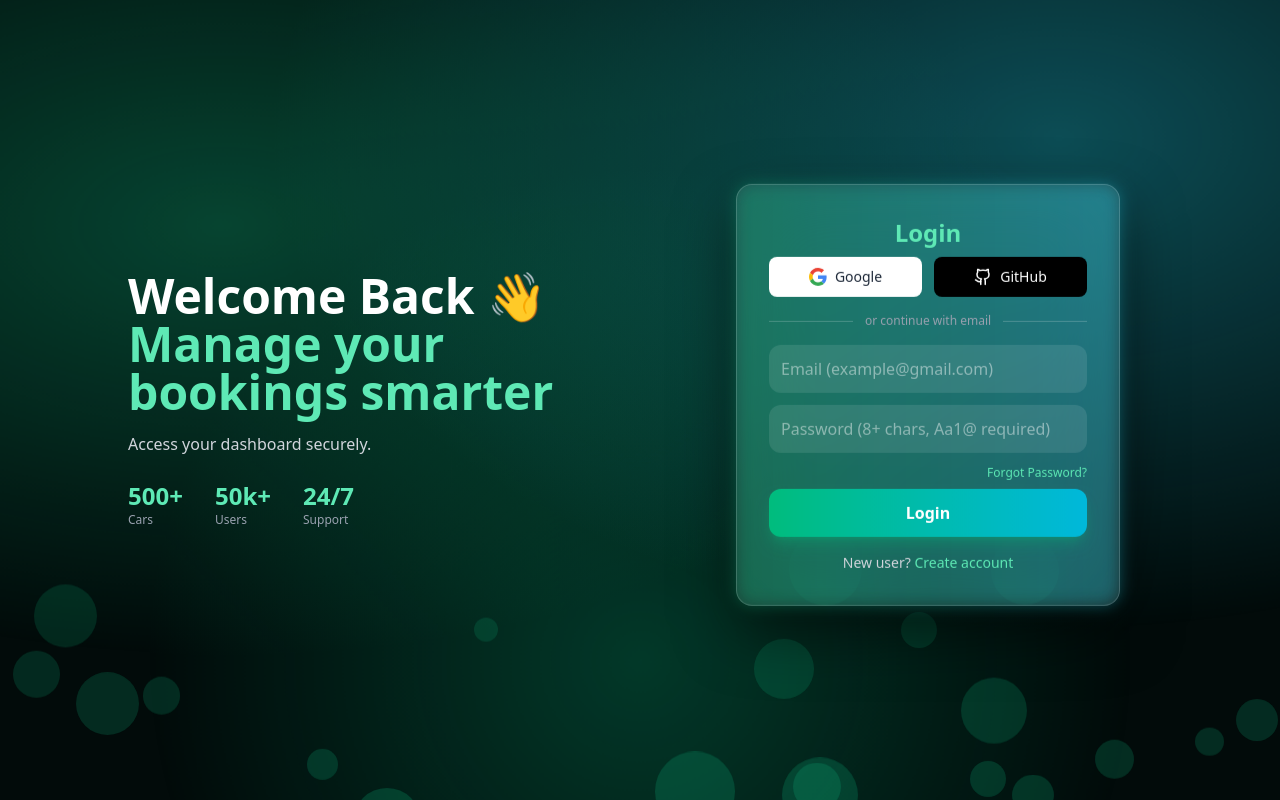
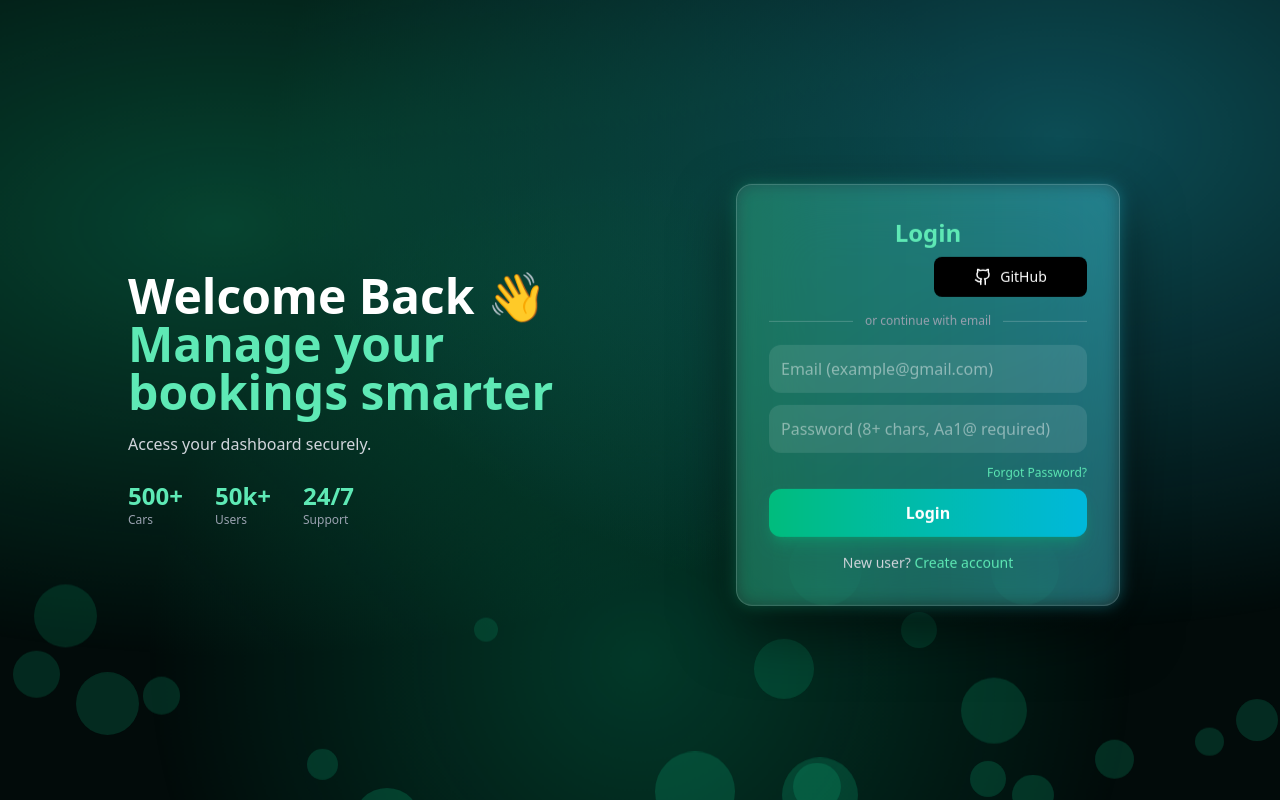
Before and after one commit to kaushal97299/carbooking-clients, a Next.js app: page / in a window 1280 px wide. Built offline with nearby package versions, Linux system fonts and the light colour scheme; no server answers.

Commit message:
google signup re code

```diff
--- a/app/page.tsx
+++ b/app/page.tsx
@@ -7,8 +7,9 @@ import { useRouter } from "next/navigation";
 import { isTokenExpired, logoutUser } from "../app/utils/Cauth";
 import axios from "axios";
 import { Github } from "lucide-react";
-import { useGoogleLogin } from "@react-oauth/google";
+
 import { motion } from "framer-motion";
+import { GoogleLogin } from "@react-oauth/google";
 
 const API = process.env.NEXT_PUBLIC_API_URL;
 
@@ -59,21 +60,6 @@ useEffect(() => {
 
 }, []);
 
-  const handleGoogleLogin = useGoogleLogin({
-    onSuccess: async (tokenResponse) => {
-      try {
-        const res = await axios.post(`${API}/api/google-log`, {
-          token: tokenResponse.access_token,
-        });
-        localStorage.setItem("token", res.data.token);
-        localStorage.setItem("userEmail", res.data.user.email);
-        router.push("/dashboard");
-      } catch (err: any) {
-        setError(err?.response?.data?.message || "Google login failed");
-      }
-    },
-    onError: () => setError("Google login failed"),
-  });
   /* ================= SOCIAL LOGIN ================= */
 
 
@@ -299,19 +285,24 @@ useEffect(() => {
 
             {/* SOCIAL LOGIN */}
             <div className="grid grid-cols-2 gap-3 mb-4">
+             <GoogleLogin
+  onSuccess={async (credentialResponse) => {
+    try {
+      const res = await axios.post(`${API}/api/google-log`, {
+        token: credentialResponse.credential,
+      });
 
-              <button
-                onClick={() => handleGoogleLogin()}
-                className="flex items-center justify-center gap-2 bg-white text-gray-800 py-2.5 rounded-lg text-sm font-medium hover:bg-gray-100 transition-colors"
-              >
-                <svg width="18" height="18" viewBox="0 0 48 48">
-                  <path fill="#EA4335" d="M24 9.5c3.54 0 6.71 1.22 9.21 3.6l6.85-6.85C35.9 2.38 30.47 0 24 0 14.62 0 6.51 5.38 2.56 13.22l7.98 6.19C12.43 13.72 17.74 9.5 24 9.5z"/>
-                  <path fill="#4285F4" d="M46.98 24.55c0-1.57-.15-3.09-.38-4.55H24v9.02h12.94c-.58 2.96-2.26 5.48-4.78 7.18l7.73 6c4.51-4.18 7.09-10.36 7.09-17.65z"/>
-                  <path fill="#FBBC05" d="M10.53 28.59c-.48-1.45-.76-2.99-.76-4.59s.27-3.14.76-4.59l-7.98-6.19C.92 16.46 0 20.12 0 24c0 3.88.92 7.54 2.56 10.78l7.97-6.19z"/>
-                  <path fill="#34A853" d="M24 48c6.48 0 11.93-2.13 15.89-5.81l-7.73-6c-2.15 1.45-4.92 2.3-8.16 2.3-6.26 0-11.57-4.22-13.47-9.91l-7.98 6.19C6.51 42.62 14.62 48 24 48z"/>
-                </svg>
-                Google
-              </button>
+      localStorage.setItem("token", res.data.token);
+      localStorage.setItem("userEmail", res.data.user.email);
+
+      router.push("/dashboard");
+
+    } catch (err) {
+      setError("Google login failed");
+    }
+  }}
+  onError={() => setError("Google login failed")}
+/>
 
               <button
                 onClick={handleGithubLogin}
```
